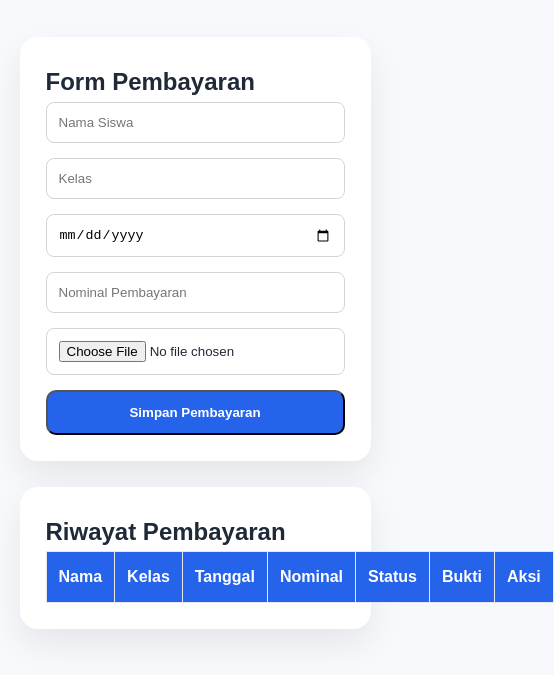
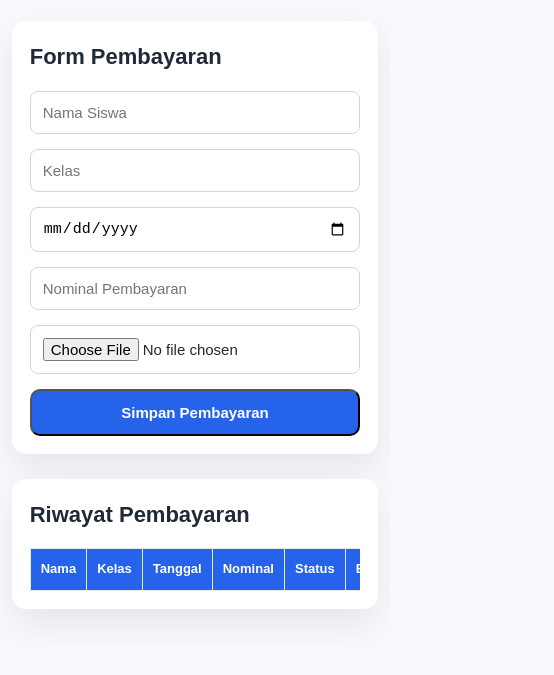
Before and after one commit to medtheor/meidi-jaberkel, a website: page public/pembayaran.html in a window 390 px wide. Shown: the part 125-800 px from the top of the page, 554 px wide, since content can reach past the window. Drawn offline with Linux system fonts and the light colour scheme; no server answers.

Commit message:
Update style.css

```diff
--- a/public/css/style.css
+++ b/public/css/style.css
@@ -368,3 +368,47 @@ td button {
     text-align: center;
   }
 }
+
+/* RESPONSIVE PEMBAYARAN PAGE */
+@media (max-width: 768px) {
+  section.container {
+    width: 94%;
+    padding: 24px 0 !important;
+  }
+
+  .hero-card {
+    padding: 18px;
+    border-radius: 14px;
+    overflow-x: hidden;
+  }
+
+  .hero-card h2 {
+    font-size: 22px;
+    margin-bottom: 16px;
+  }
+
+  input,
+  button,
+  .btn {
+    width: 100%;
+    font-size: 15px;
+  }
+
+  table {
+    display: block;
+    width: 100%;
+    overflow-x: auto;
+    white-space: nowrap;
+  }
+
+  th,
+  td {
+    font-size: 13px;
+    padding: 10px;
+  }
+
+  td button {
+    margin-top: 6px;
+    width: auto;
+  }
+}
```
